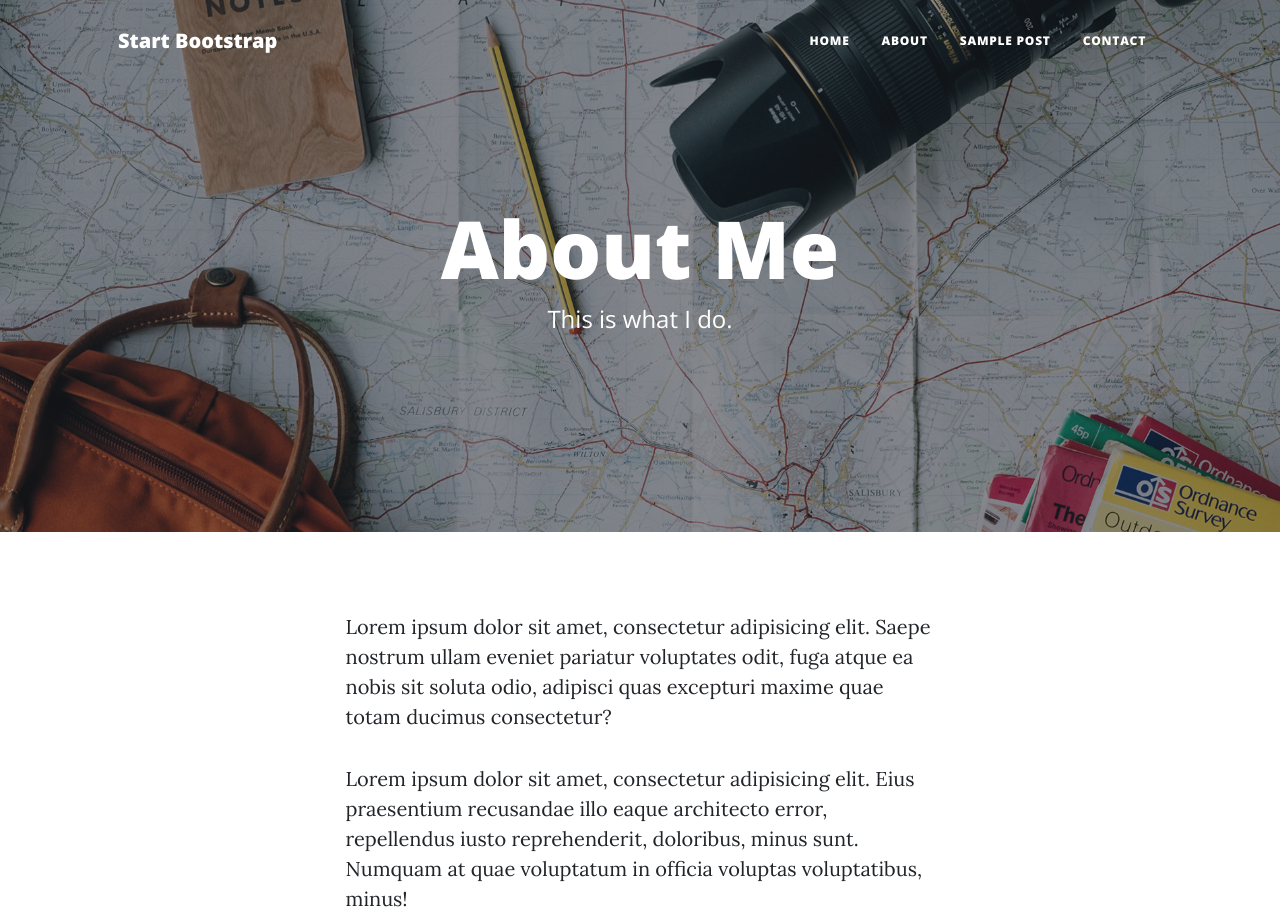
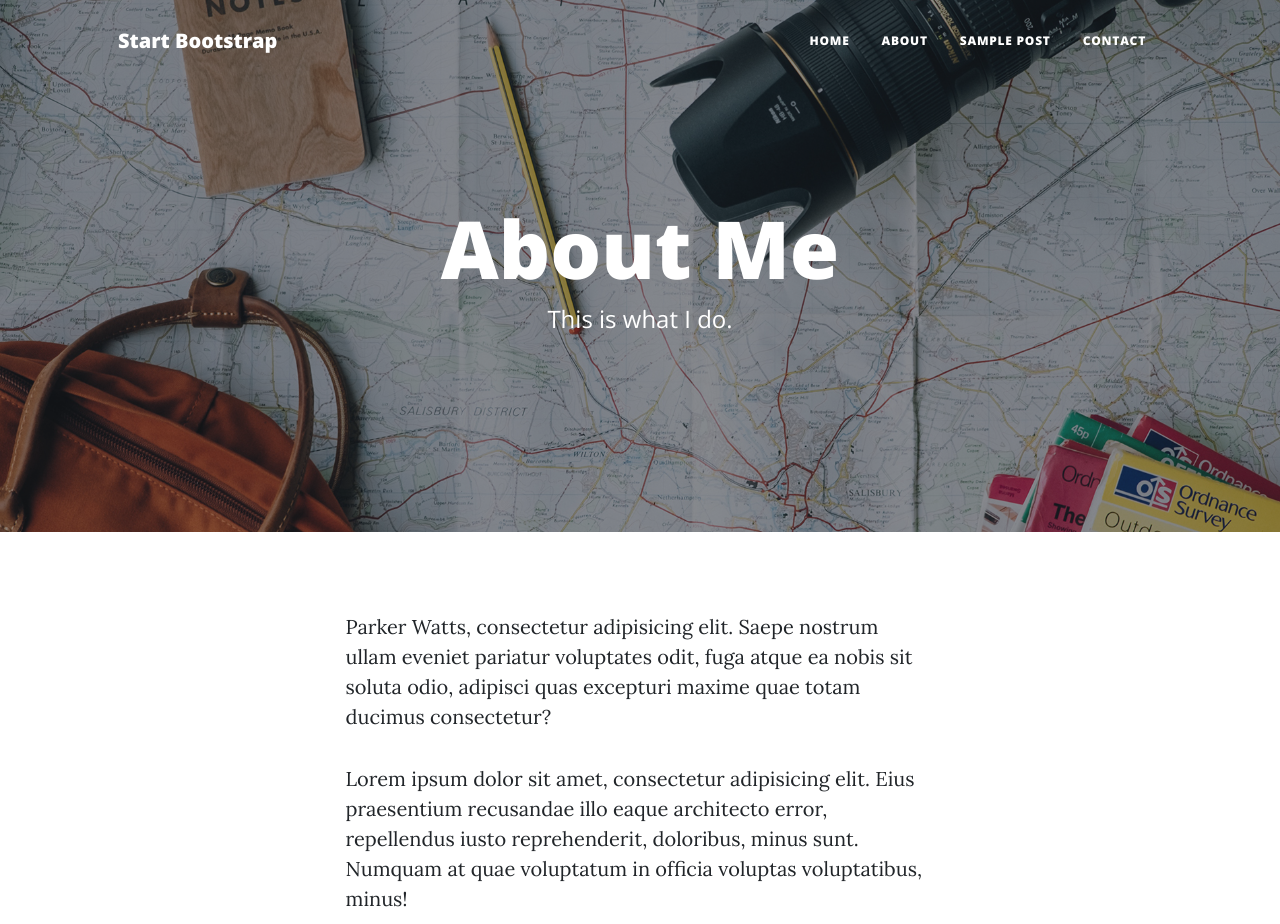
Before and after one commit to parkerwatts21/Team13MissingPersons, a Django app: template templates/personpages/about.html in a window 1280 px wide. Shown: the top 924 px of the page. Run offline with Django 3.2, Linux system fonts and the light colour scheme; the template is opened without the code that fills it, so the values that code supplies are empty; some libraries are stand-ins or nearby versions.

Commit message:
Added Some Text (Practice)

```diff
--- a/templates/personpages/about.html
+++ b/templates/personpages/about.html
@@ -1,3 +1,4 @@
+<!-- Parker Watts -->
 {% load static %}
 <!DOCTYPE html>
 <html lang="en">
@@ -53,7 +54,7 @@
             <div class="container px-4 px-lg-5">
                 <div class="row gx-4 gx-lg-5 justify-content-center">
                     <div class="col-md-10 col-lg-8 col-xl-7">
-                        <p>Lorem ipsum dolor sit amet, consectetur adipisicing elit. Saepe nostrum ullam eveniet pariatur voluptates odit, fuga atque ea nobis sit soluta odio, adipisci quas excepturi maxime quae totam ducimus consectetur?</p>
+                        <p>Parker Watts, consectetur adipisicing elit. Saepe nostrum ullam eveniet pariatur voluptates odit, fuga atque ea nobis sit soluta odio, adipisci quas excepturi maxime quae totam ducimus consectetur?</p>
                         <p>Lorem ipsum dolor sit amet, consectetur adipisicing elit. Eius praesentium recusandae illo eaque architecto error, repellendus iusto reprehenderit, doloribus, minus sunt. Numquam at quae voluptatum in officia voluptas voluptatibus, minus!</p>
                         <p>Lorem ipsum dolor sit amet, consectetur adipisicing elit. Aut consequuntur magnam, excepturi aliquid ex itaque esse est vero natus quae optio aperiam soluta voluptatibus corporis atque iste neque sit tempora!</p>
                     </div>
```
